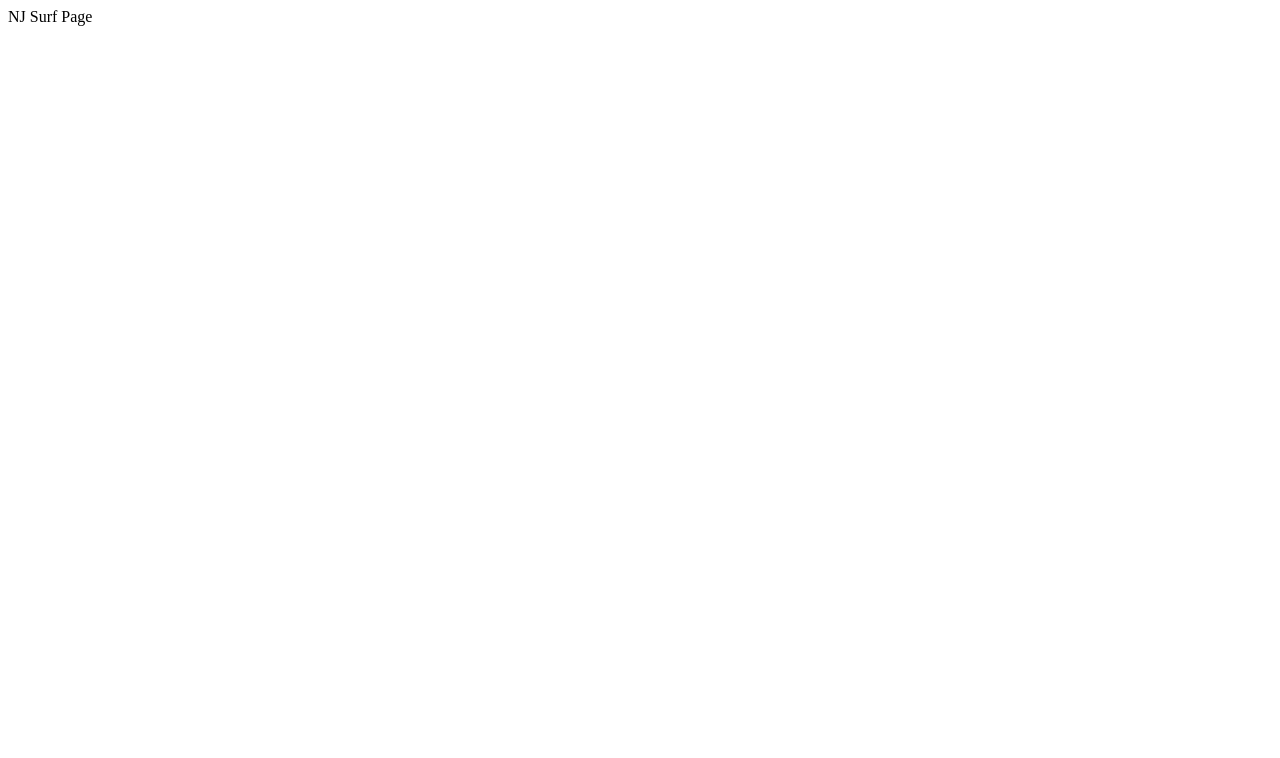
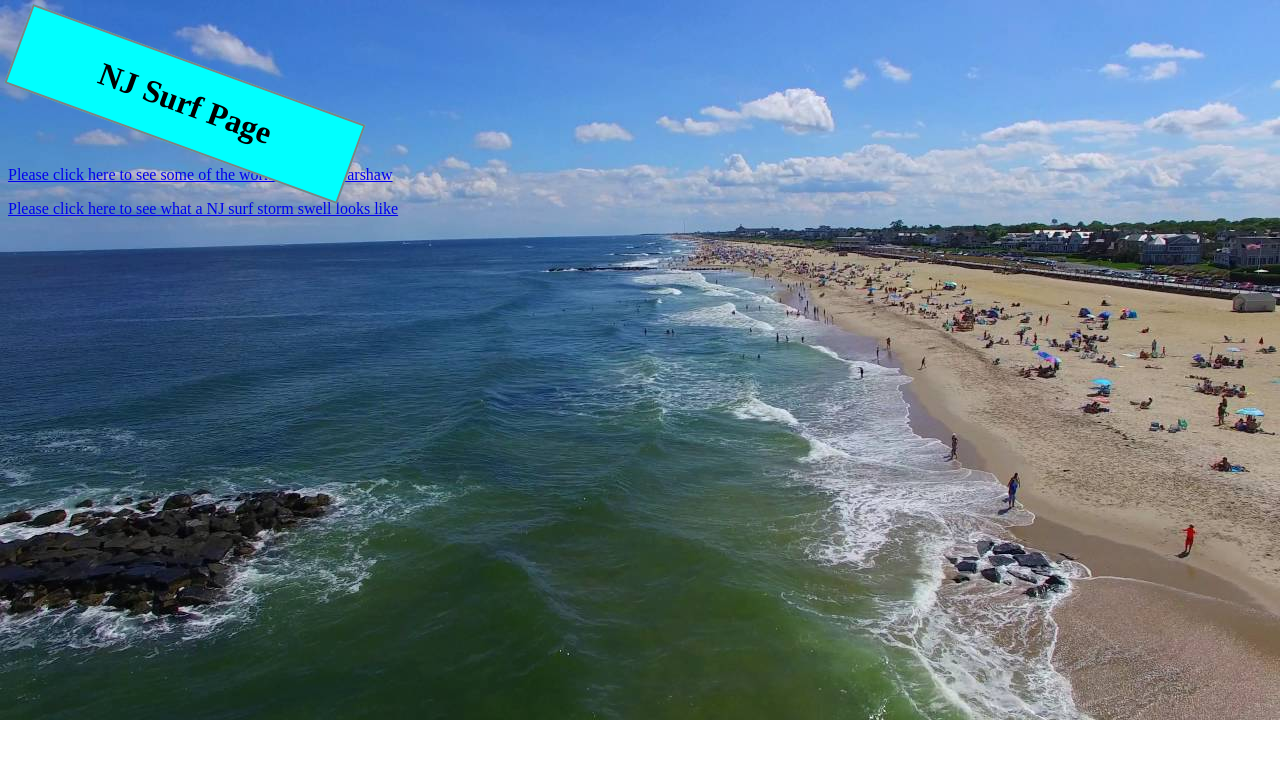
Before and after one commit to AndrewMFlak/NJSurfPage, a plain HTML site: page index.html in a window 1280 px wide. Drawn offline with nearby package versions, Linux system fonts and the light colour scheme.

Commit message:
updated content with transform

```diff
--- a/assets/css/style.css
+++ b/assets/css/style.css
@@ -0,0 +1,17 @@
+body {
+    background-image: url(../images/belmarBeachDrone.jpg);
+    background-repeat: no-repeat;
+    background-size: cover;
+}
+.headerDiv {
+    background-color: cyan;
+    border: 2px solid gray;
+    width: 350px;
+    height: 20%;
+    transform: rotate(20deg);
+    text-align: center;
+}
+.jerseySurf {
+    height: 60%;
+    width: 100%;
+}
--- a/index.html
+++ b/index.html
@@ -6,19 +6,32 @@
     <meta name="viewport" content="width=device-width, initial-scale=1.0">
     <meta http-equiv="X-UA-Compatible" content="ie=edge">
     <title>NJ Surf Page</title>
-    <style rel="Stylesheet" type="text/css" href="assets/css/style.css"></style>
+    <link rel="stylesheet" type="text/css" href="assets/css/style.css"></link>
 </head>
 
 <body>
-    <div class="container">
-        <div class="header">
-            NJ Surf Page
+    <br><br><br>
+        <div class="headerDiv" id="headerClick">
+            <h1>
+                NJ Surf Page
+            </h1>
+        </div>
+        <div class="jerseySurf">
+            <h2>
+
+            </h2>
+            <p>
+                <a href="https://www.amazon.com/Matt-Warshaw/e/B001HCWOCW">Please click here to see some of the works of Matt Warshaw</a>
+            </p>
+            <p>
+                <a href="https://www.youtube.com/watch?v=x8rgrd8z8-o">Please click here to see what a NJ surf storm swell looks like</a>
+            </p>
         </div>
 
 
 
 
-    </div>
+
     <script src="https://code.jquery.com/jquery-3.3.1.js" integrity="sha256-2Kok7MbOyxpgUVvAk/HJ2jigOSYS2auK4Pfzbm7uH60=" crossorigin="anonymous"></script>
     <script src="assets/javascript/logic.js">
     </script>
```
Also changed, not shown: assets/css/belmarBeachDrone.jpg (added), assets/images/belmarBeachDrone.jpg (added).
